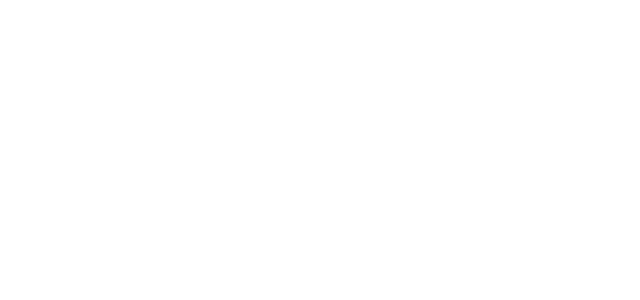
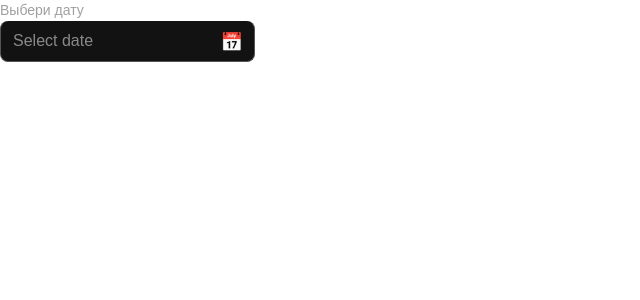
Before and after one commit to makishima44/next_js_training, a Next.js app: page / in a window 1280 px wide. Shown: the top 300 px of the page, without its empty margins (0-640 px from the left). Built offline with nearby package versions, Linux system fonts and the light colour scheme.

Commit message:
feat: add DatePicker component

```diff
--- a/package.json
+++ b/package.json
@@ -11,12 +11,18 @@
     "build-storybook": "storybook build"
   },
   "dependencies": {
+    "@radix-ui/react-select": "^2.2.6",
     "@tailwindcss/postcss": "^4.1.14",
     "clsx": "^2.1.1",
+    "date-fns": "^4.1.0",
     "next": "15.5.5",
     "postcss": "^8.5.6",
     "react": "19.1.0",
+    "react-day-picker": "^9.11.1",
     "react-dom": "19.1.0",
+    "react-hook-form": "^7.65.0",
+    "react-multi-date-picker": "^4.5.2",
+    "sass": "^1.93.2",
     "tailwindcss": "^4.1.14"
   },
   "devDependencies": {
--- a/src/app/page.tsx
+++ b/src/app/page.tsx
@@ -1,5 +1,27 @@
-import Button from "@/component/button/Button";
+"use client";
+
+import { DatePicker } from "@/component/DatPicker/DatePicker";
+import { useState } from "react";
+import { DateRange } from "react-day-picker";
 
 export default function Home() {
-  return <div className={"h-screen w-full flex justify-center items-center"}></div>;
+  const [selected, setSelected] = useState<Date | DateRange | undefined>();
+
+  const handleDateChange = (value: Date | DateRange | undefined) => {
+    setSelected(value);
+  };
+
+  return (
+    <div>
+      <DatePicker
+        disabled={true}
+        label='Выбери дату'
+        mode='single'
+        value={selected}
+        onChange={handleDateChange}
+        minDate={new Date(2025, 0, 1)}
+        maxDate={new Date(2025, 11, 31)}
+      />
+    </div>
+  );
 }
--- /dev/null
+++ b/src/component/DatPicker/DatePicker.module.scss
@@ -0,0 +1,113 @@
+.wrapper {
+  display: flex;
+  flex-direction: column;
+
+  color: #fff;
+}
+
+.label {
+  font-size: 14px;
+  color: #a0a0a0;
+}
+
+.inputWrapper {
+  position: relative;
+  max-width: 255px;
+}
+
+.input {
+  width: 100%;
+  padding: 8px 36px 8px 12px;
+  border-radius: 8px;
+  border: 1px solid #444;
+  background: #121212;
+  color: #fff;
+  outline: none;
+
+  &:focus {
+    outline: 1px solid #007bff;
+  }
+}
+
+.icon {
+  position: absolute;
+  right: 12px;
+  top: 50%;
+  transform: translateY(-50%);
+  pointer-events: none;
+  font-size: 18px;
+  color: #fff;
+}
+
+.calendarWrapper {
+  margin-top: 8px;
+  background: #1c1c1c;
+  border-radius: 12px;
+  padding: 12px;
+  width: 300px;
+}
+
+.selected {
+  background-color: #2563eb;
+  color: white;
+  border-radius: 50%;
+}
+
+.today {
+  border: 1px solid #2563eb;
+}
+
+.otherMonth {
+  color: #555;
+}
+
+.rangeStart {
+  background-color: #2563eb;
+  border-top-left-radius: 50%;
+  border-bottom-left-radius: 50%;
+  border-top-right-radius: 0;
+  border-bottom-right-radius: 0;
+}
+
+.rangeEnd {
+  background-color: #2563eb;
+  border-top-right-radius: 50%;
+  border-bottom-right-radius: 50%;
+  border-top-left-radius: 0;
+  border-bottom-left-radius: 0;
+}
+
+.rangeMiddle {
+  background-color: #3b82f6;
+  color: #fff;
+  border-radius: 0;
+}
+
+.selected {
+  background-color: #2563eb;
+  color: #fff;
+}
+
+.today {
+  border: 1px solid #2563eb;
+}
+
+.inputWrapper.disabled .input {
+  border-top: none;
+  border-color: #555;
+  cursor: not-allowed;
+}
+.weekend {
+  color: #ef4444;
+  font-weight: 600;
+}
+
+.inputWrapper.error .input {
+  border-color: #ef4444;
+  color: #ef4444;
+}
+
+.errorText {
+  color: #ef4444;
+  font-size: 12px;
+}
--- /dev/null
+++ b/src/component/DatPicker/DatePicker.tsx
@@ -0,0 +1,148 @@
+import { format } from "date-fns";
+import { useEffect, useRef, useState } from "react";
+import { DayPicker, type DateRange } from "react-day-picker";
+
+import "react-day-picker/dist/style.css";
+import styles from "./DatePicker.module.scss";
+
+export type DatePickerMode = "single" | "range";
+
+export type Props = {
+  mode?: DatePickerMode;
+  value?: Date | DateRange;
+  onChange?: (value: Date | DateRange | undefined) => void;
+  placeholder?: string;
+  label?: string;
+  error?: string;
+  disabled?: boolean;
+  format?: string;
+  minDate?: Date;
+  maxDate?: Date;
+  className?: string;
+};
+
+export const DatePicker = ({
+  mode = "single",
+  value,
+  onChange,
+  placeholder = "Select date",
+  label,
+  error,
+  disabled = false,
+  format: dateFormat = "dd/MM/yyyy",
+  minDate,
+  maxDate,
+  className,
+}: Props) => {
+  const [open, setOpen] = useState(false);
+  const [internalValue, setInternalValue] = useState<Date | DateRange | undefined>(value);
+
+  const wrapperRef = useRef<HTMLDivElement>(null);
+
+  const isRange = mode === "range";
+  const selected = value ?? internalValue;
+
+  const handleSelect = (val: Date | DateRange | undefined) => {
+    if (!val) return;
+    setInternalValue(val);
+    onChange?.(val);
+    if (mode === "single") setOpen(false);
+  };
+
+  const displayValue = (() => {
+    if (!selected) return "";
+
+    if (isRange) {
+      const { from, to } = selected as DateRange;
+      if (from && to) return `${format(from, dateFormat)} - ${format(to, dateFormat)}`;
+      if (from && !to) return format(from, dateFormat);
+      return "";
+    }
+
+    if (!isRange && selected instanceof Date) {
+      return format(selected, dateFormat);
+    }
+
+    return "";
+  })();
+
+  useEffect(() => {
+    const handleClickOutside = (event: MouseEvent) => {
+      if (wrapperRef.current && !wrapperRef.current.contains(event.target as Node)) {
+        setOpen(false);
+      }
+    };
+    document.addEventListener("mousedown", handleClickOutside);
+    return () => document.removeEventListener("mousedown", handleClickOutside);
+  }, []);
+
+  return (
+    <div ref={wrapperRef} className={`${styles.wrapper} ${className ?? ""}`}>
+      {label && <label className={styles.label}>{label}</label>}
+
+      <div className={`${styles.inputWrapper} ${error ? styles.error : ""} ${disabled ? styles.disabled : ""}`}>
+        <input
+          readOnly
+          disabled={disabled}
+          placeholder={placeholder}
+          value={displayValue}
+          className={styles.input}
+          onClick={() => !disabled && setOpen((prev) => !prev)}
+        />
+        <span className={styles.icon}>📅</span>
+      </div>
+
+      {error && <p className={styles.errorText}>{error}</p>}
+
+      {open && !disabled && (
+        <div className={styles.calendarWrapper}>
+          {isRange ? (
+            <DayPicker
+              mode='range'
+              selected={selected as DateRange | undefined}
+              onSelect={handleSelect}
+              weekStartsOn={1}
+              modifiers={{
+                weekend: (date) => {
+                  const day = date.getDay();
+                  return day === 0 || day === 6;
+                },
+              }}
+              modifiersClassNames={{
+                range_start: styles.rangeStart,
+                range_end: styles.rangeEnd,
+                range_middle: styles.rangeMiddle,
+                selected: styles.selected,
+                today: styles.today,
+                disabled: styles.disabled,
+                weekend: styles.weekend,
+              }}
+            />
+          ) : (
+            <DayPicker
+              mode='single'
+              selected={selected as Date | undefined}
+              weekStartsOn={1}
+              onSelect={(val: Date | undefined) => {
+                if (!val) return;
+                setInternalValue(val);
+                onChange?.(val);
+                setOpen(false);
+              }}
+              modifiers={{
+                disabled: [(date) => (minDate ? date < minDate : false), (date) => (maxDate ? date > maxDate : false)],
+                weekend: (date) => {
+                  const day = date.getDay();
+                  return day === 0 || day === 6;
+                },
+              }}
+              modifiersClassNames={{
+                weekend: styles.weekend,
+              }}
+            />
+          )}
+        </div>
+      )}
+    </div>
+  );
+};
--- /dev/null
+++ b/src/component/select/Select.tsx
@@ -0,0 +1,59 @@
+"use client";
+
+import * as React from "react";
+import * as Select from "@radix-ui/react-select";
+import s from "./select.module.scss";
+
+type Option = {
+  value: string;
+  label: string;
+};
+
+interface SelectBoxProps {
+  label?: string;
+  options: Option[];
+  defaultValue?: string;
+  placeholder?: string;
+  width?: string;
+  disabled?: boolean;
+}
+
+export default function SelectBox({ label = "", options, defaultValue, placeholder = "Select-box", width = "210px", disabled }: SelectBoxProps) {
+  return (
+    <div className={s.wrapper} style={{ width }}>
+      {label && <span className={s.label}>{label}</span>}
+
+      <Select.Root defaultValue={defaultValue}>
+        <Select.Trigger
+          className={`${s.trigger} ${disabled ? s.disabled : ""}`}
+          aria-label={placeholder}
+          disabled={disabled} // <- это важно
+        >
+          <Select.Value placeholder={placeholder} />
+          <Select.Icon>
+            <span className={s.arrow}>▾</span>
+          </Select.Icon>
+        </Select.Trigger>
+
+        <Select.Portal>
+          <Select.Content className={s.content} position='popper'>
+            <Select.Viewport className={s.viewport}>
+              {options.map((opt) => (
+                <SelectItem key={opt.value} value={opt.value}>
+                  {opt.label}
+                </SelectItem>
+              ))}
+            </Select.Viewport>
+          </Select.Content>
+        </Select.Portal>
+      </Select.Root>
+    </div>
+  );
+}
+
+const SelectItem = React.forwardRef<HTMLDivElement, { value: string; children: React.ReactNode }>(({ children, ...props }, ref) => (
+  <Select.Item ref={ref} {...props} className={s.item}>
+    <Select.ItemText>{children}</Select.ItemText>
+  </Select.Item>
+));
+SelectItem.displayName = "SelectItem";
--- /dev/null
+++ b/src/component/select/select.module.scss
@@ -0,0 +1,86 @@
+.wrapper {
+  display: flex;
+  flex-direction: column;
+  gap: 4px;
+}
+
+.label {
+  color: #888;
+  font-size: 13px;
+  font-weight: 500;
+  user-select: none;
+}
+
+.trigger {
+  display: inline-flex;
+  align-items: center;
+  justify-content: space-between;
+  background-color: #0d0d0d;
+  border: 1px solid #555;
+  border-radius: 2px;
+  padding: 6px 12px;
+  color: #ccc;
+  font-size: 14px;
+  cursor: pointer;
+  transition: all 0.15s ease;
+  user-select: none;
+
+  &:hover {
+    border-color: #777;
+    background-color: #1a1a1a;
+  }
+
+  &:focus {
+    outline: none;
+    border-color: #3b82f6;
+  }
+}
+
+.arrow {
+  font-size: 12px;
+  margin-left: 6px;
+  color: #888;
+  transition: transform 0.2s ease;
+}
+
+.content {
+  border-top: none;
+  width: 100%;
+  background-color: #0d0d0d;
+  border: 1px solid #555;
+  border-radius: 2px;
+  overflow: hidden;
+  animation: fadeIn 0.15s ease;
+  min-width: var(--radix-select-trigger-width);
+}
+
+.viewport {
+  padding: 4px 0;
+}
+
+.item {
+  color: #ccc;
+  padding: 6px 12px;
+  font-size: 14px;
+  cursor: pointer;
+  user-select: none;
+  border: none;
+  outline: none;
+
+  &:hover,
+  &[data-highlighted] {
+    background: none;
+    color: #3b82f6;
+  }
+
+  &[data-disabled] {
+    opacity: 0.4;
+    pointer-events: none;
+  }
+}
+
+.disabled {
+  border: 1px solid red;
+  cursor: not-allowed;
+  pointer-events: none;
+}
```
Also changed, not shown: 2 other files (tests, documents, lock files or other folders).
